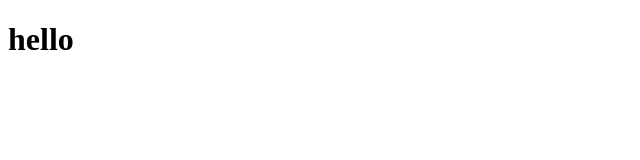
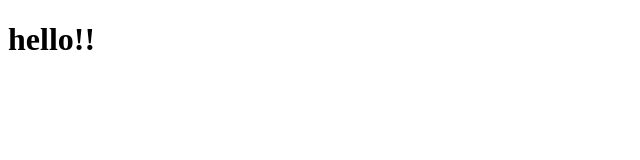
Before and after one commit to toeb/accounting, a plain HTML site: page Accounting/Application.Web/Index.html in a window 1280 px wide. Shown: the full height of the page, 0-640 px from the left. Drawn offline with Linux system fonts and the light colour scheme.

```diff
--- a/Accounting/Application.Web/Index.html
+++ b/Accounting/Application.Web/Index.html
@@ -4,6 +4,6 @@
     <title></title>
 </head>
 <body>
-<h1>hello</h1>
+<h1>hello!!</h1>
 </body>
 </html>
```
Also changed, not shown: README.md, 3 other files.
